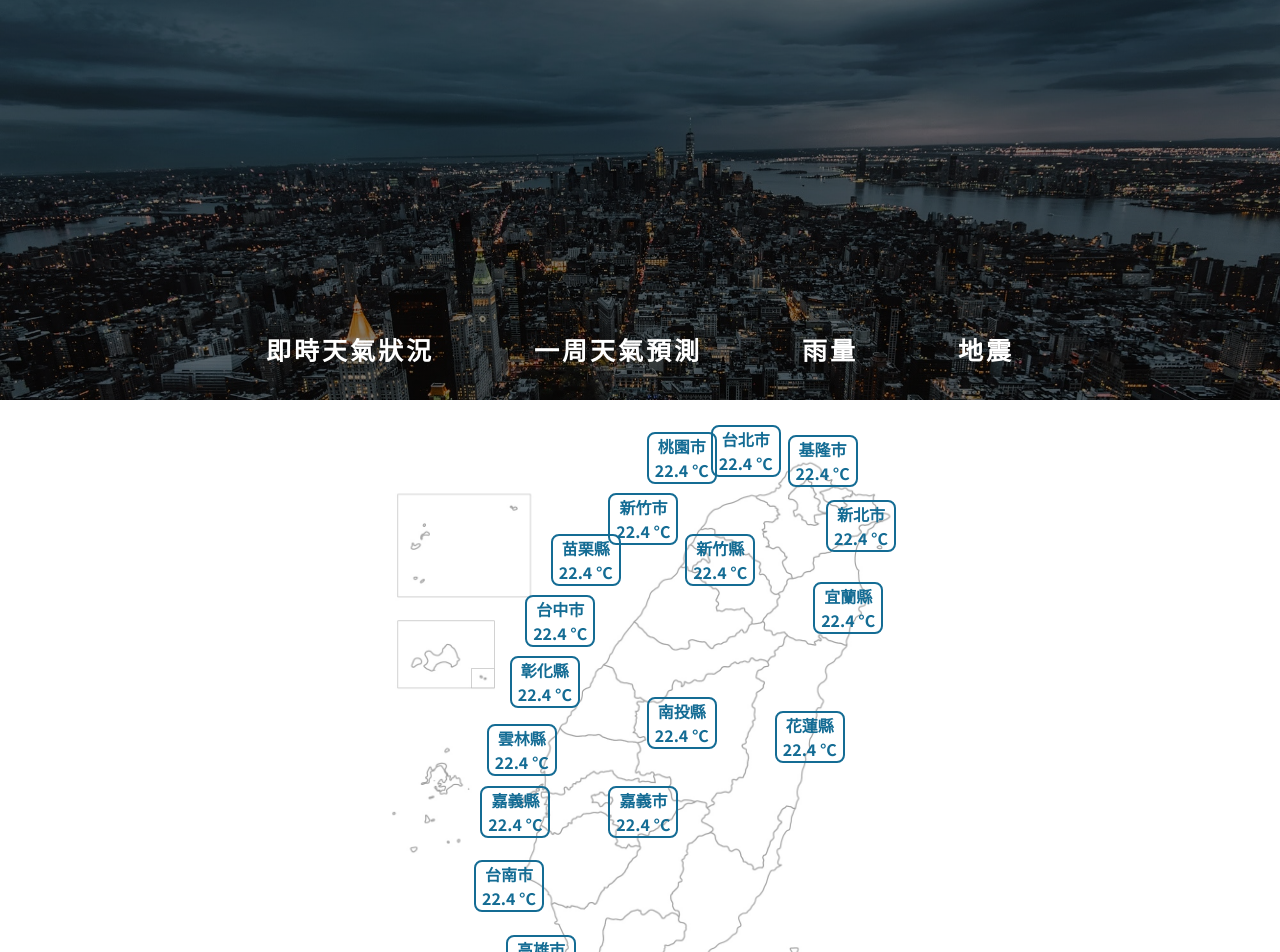
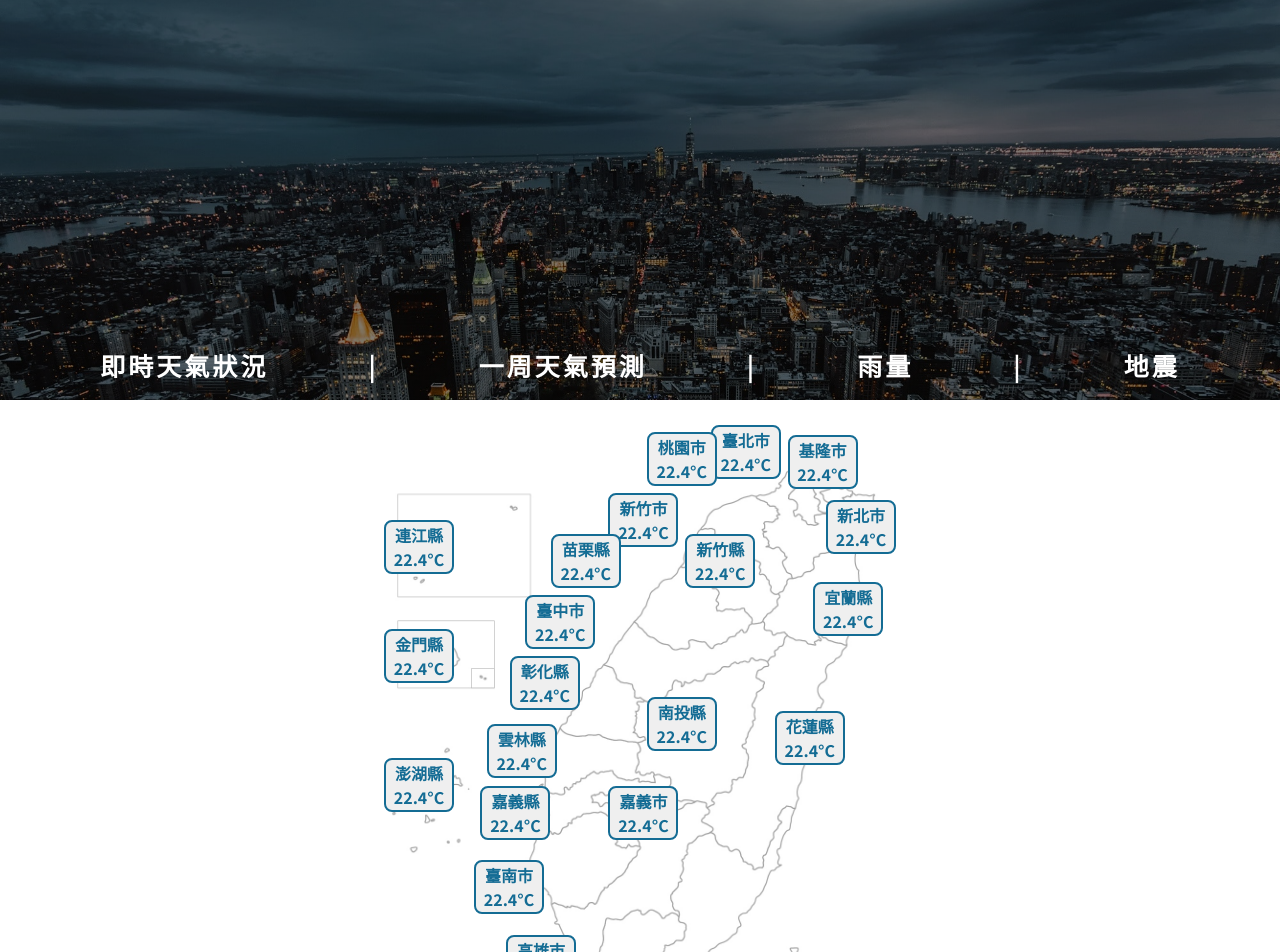
Before and after one commit to peter150397/WeatherWebsite, a Vue app: page /#/ in a window 1280 px wide. Shown: the top 952 px of the page. Built offline with nearby package versions, Linux system fonts and the light colour scheme; no server answers.

Commit message:
add detail infomation form

```diff
--- a/src/router/index.js
+++ b/src/router/index.js
@@ -13,7 +13,7 @@ const routes = [
         path: '',
         name: 'Home',
         component: () => import('../views/page/Home.vue'),
-      }
+      },
     ]
   },
 ]
--- a/src/store/index.js
+++ b/src/store/index.js
@@ -8,19 +8,19 @@ export default new Vuex.Store({
   state: {
     weatherData: [],
     weatherType:[],
-    location: []
+    location: [],
   },
   getters: {
   },
   mutations: {
     GETWEATHERDATA(state , payload) {
-      state.weatherData = payload
+      state.weatherData = payload;
     },
     GETWEATHERTYPE(state , payload) {
       const type = new Set();
 
       payload.forEach((item) => {
-        type.add(item.weatherElement[20].elementValue)
+        type.add(item.weatherElement[14].elementValue)
       });
       state.weatherType = Array.from(type);
     },
@@ -31,11 +31,11 @@ export default new Vuex.Store({
       })
 
       state.location = Array.from(location)
-    }
+    },
   },
   actions: {
     getWeatherData(context) {
-      const api = `https://opendata.cwb.gov.tw/api/v1/rest/datastore/O-A0003-001?Authorization=CWB-3586EDC3-F42A-4048-89F6-54F977C6DAD2`
+      const api = `https://opendata.cwb.gov.tw/api/v1/rest/datastore/O-A0001-001?Authorization=CWB-3586EDC3-F42A-4048-89F6-54F977C6DAD2`
 
       axios.get(api).then((res) => {
         console.log(res.data.records.location);
@@ -43,7 +43,7 @@ export default new Vuex.Store({
         context.commit('GETWEATHERTYPE' , res.data.records.location)
         context.commit('GETLOCATION' , res.data.records.location)
       })
-    }
+    },
   },
   modules: {
   }
--- a/src/views/Navbar.vue
+++ b/src/views/Navbar.vue
@@ -1,8 +1,11 @@
 <template>
     <div class="flex-container">
         <p>即時天氣狀況</p>
+        <p>|</p>
         <p>一周天氣預測</p>
+        <p>|</p>
         <p>雨量</p>
+        <p>|</p>
         <p>地震</p>
     </div>
 </template>
@@ -18,9 +21,9 @@ export default {
 .flex-container {
     display: flex;
     justify-content: center;
-    align-items: end;
+    align-items: flex-end;
     gap: 100px;
-    margin-bottom: 2rem;
+
     height: 400px;
 
     background-image:linear-gradient(rgba(0, 0, 0, 0.5), rgba(0, 0, 0, 0.5)) , url('../assets/bg-title.jpg');
@@ -32,6 +35,6 @@ p{
     color: white;
     font-size: 25px;
     letter-spacing: 3px;
-    margin-bottom: 2rem;
+    margin-bottom: 1rem;
 }
 </style>
--- a/src/views/page/Home.vue
+++ b/src/views/page/Home.vue
@@ -1,100 +1,164 @@
 <template>
     <div>
         <div class="flex-box">
-            <img src="../../assets/Taiwan.jpg" alt="">
-            <div class="location Keelung">
+            <img src="../../assets/Taiwan.jpg" alt="" class="Taiwan-img">
+            <button class="location Keelung" @click="selectLocation = '基隆市';">
                 <p>基隆市</p>
-                <p>22.4 °C</p>
-            </div>
-            <div class="location Taipei">
-                <p>台北市</p>
-                <p>22.4 °C</p>
-            </div>
-            <div class="location NewTaipei">
+                <p>22.4°C</p>
+            </button>
+
+            <button class="location Taipei" @click="selectLocation = '臺北市';">
+                <p>臺北市</p>
+                <p>22.4°C</p>
+            </button>
+            <button class="location NewTaipei" @click="selectLocation = '新北市'">
                 <p>新北市</p>
-                <p>22.4 °C</p>
-            </div>
-            <div class="location Taoyuan">
+                <p>22.4°C</p>
+            </button>
+            <button class="location Taoyuan" @click="selectLocation = '桃園市';">
                 <p>桃園市</p>
-                <p>22.4 °C</p>
-            </div>
-            <div class="location HsinchuCity">
+                <p>22.4°C</p>
+            </button>
+            <button class="location HsinchuCity" @click="selectLocation = '新竹市';">
                 <p>新竹市</p>
-                <p>22.4 °C</p>
-            </div>
-            <div class="location HsinchuCountry">
+                <p>22.4°C</p>
+            </button>
+            <button class="location HsinchuCountry" @click="selectLocation = '新竹縣';">
                 <p>新竹縣</p>
-                <p>22.4 °C</p>
-            </div>
-            <div class="location Miaoli">
+                <p>22.4°C</p>
+            </button>
+            <button class="location Miaoli" @click="selectLocation = '苗栗縣';">
                 <p>苗栗縣</p>
-                <p>22.4 °C</p>
-            </div>
-            <div class="location Taichung">
-                <p>台中市</p>
-                <p>22.4 °C</p>
-            </div>
-            <div class="location Nantou">
+                <p>22.4°C</p>
+            </button>
+            <button class="location Taichung" @click="selectLocation = '臺中市';">
+                <p>臺中市</p>
+                <p>22.4°C</p>
+            </button>
+            <button class="location Nantou" @click="selectLocation = '南投縣';">
                 <p>南投縣</p>
-                <p>22.4 °C</p>
-            </div>
-            <div class="location Changhua">
+                <p>22.4°C</p>
+            </button>
+            <button class="location Changhua" @click="selectLocation = '彰化縣';">
                 <p>彰化縣</p>
-                <p>22.4 °C</p>
-            </div>
-            <div class="location Yunlin">
+                <p>22.4°C</p>
+            </button>
+            <button class="location Yunlin" @click="selectLocation = '雲林縣';">
                 <p>雲林縣</p>
-                <p>22.4 °C</p>
-            </div>
-            <div class="location ChiayiCity">
+                <p>22.4°C</p>
+            </button>
+            <button class="location ChiayiCity" @click="selectLocation = '嘉義市';">
                 <p>嘉義市</p>
-                <p>22.4 °C</p>
-            </div>
-            <div class="location ChiayiCountry">
+                <p>22.4°C</p>
+            </button>
+            <button class="location ChiayiCountry" @click="selectLocation = '嘉義縣';">
                 <p>嘉義縣</p>
-                <p>22.4 °C</p>
-            </div>
-            <div class="location Tainan">
-                <p>台南市</p>
-                <p>22.4 °C</p>
-            </div>
-            <div class="location Kaohsiung">
+                <p>22.4°C</p>
+            </button>
+            <button class="location Tainan" @click="selectLocation = '臺南市';">
+                <p>臺南市</p>
+                <p>22.4°C</p>
+            </button>
+            <button class="location Kaohsiung" @click="selectLocation = '高雄市';">
                 <p>高雄市</p>
-                <p>22.4 °C</p>
-            </div>
-            <div class="location Pingtung">
+                <p>22.4°C</p>
+            </button>
+            <button class="location Pingtung" @click="selectLocation = '屏東縣';">
                 <p>屏東縣</p>
-                <p>22.4 °C</p>
-            </div>
-            <div class="location Taitung">
-                <p>台東縣</p>
-                <p>22.4 °C</p>
-            </div>
-            <div class="location Hualien">
+                <p>22.4°C</p>
+            </button>
+            <button class="location Taitung" @click="selectLocation = '臺東縣';">
+                <p>臺東縣</p>
+                <p>22.4°C</p>
+            </button>
+            <button class="location Hualien" @click="selectLocation = '花蓮縣';">
                 <p>花蓮縣</p>
-                <p>22.4 °C</p>
-            </div>
-            <div class="location Yilan">
+                <p>22.4°C</p>
+            </button>
+            <button class="location Yilan" @click="selectLocation = '宜蘭縣';">
                 <p>宜蘭縣</p>
-                <p>22.4 °C</p>
+                <p>22.4°C</p>
+            </button>
+            <button class="location Penghu" @click="selectLocation = '澎湖縣';">
+                <p>澎湖縣</p>
+                <p>22.4°C</p>
+            </button>
+            <button class="location Kinmen" @click="selectLocation = '金門縣';">
+                <p>金門縣</p>
+                <p>22.4°C</p>
+            </button>
+            <button class="location Lianjiang" @click="selectLocation = '連江縣';">
+                <p>連江縣</p>
+                <p>22.4°C</p>
+            </button>
+        </div>
+        <div class="table-bg">
+            <div class="table-div" v-if="selectLocation">
+                <table>
+                    <thead>
+                        <th>縣市</th>
+                        <th>鄉鎮市</th>
+                        <th>測站位置</th>
+                        <th>觀測時間</th>
+                        <th>溫度</th>
+                        <th>相對溼度</th>
+                        <th>風速</th>
+                        <th>天氣</th>
+                    </thead>
+                    <tbody v-for="item in filterData" :key="item.lat">
+                        <tr>
+                            <td>{{ item.parameter[0].parameterValue }}</td>
+                            <td>{{ item.parameter[2].parameterValue }}</td>
+                            <td>{{ item.locationName }}</td>
+                            <td>{{ item.time.obsTime }}</td>
+                            <td>{{ item.weatherElement[3].elementValue }} °C</td>
+                            <td>{{ item.weatherElement[4].elementValue * 100 }}%</td>
+                            <td>{{ item.weatherElement[2].elementValue }} m/s</td>
+                            <td>{{ item.weatherElement[14].elementValue }}</td>
+                        </tr>
+                    </tbody>
+                </table>
             </div>
         </div>
-
     </div>
 </template>
 
 <script>
+export default {
+    data() {
+        return {
+            selectLocation: '',
+            filterData: [],
+        }
+    },
+    watch: {
+        selectLocation() {
+            const vm = this;
+            vm.filterData = [];
 
+            vm.$store.state.weatherData.forEach((item) => {
+                if (vm.selectLocation == item.parameter[0].parameterValue) {
+                    vm.filterData.push(item)
+                }
+            })
+        }
+    },
+}
 </script>
 
 <style>
-
 .flex-box {
     display: flex;
     justify-content: center;
     position: relative;
+    margin: 2rem 0;
 }
-.location{
+
+.Taiwan-img {
+    height: 680px;
+}
+
+.location {
     position: absolute;
 
     width: 70px;
@@ -104,97 +168,150 @@
 
     text-align: center;
 }
-.location:hover{
+
+.location:hover {
     background-color: #146C94;
     color: #B0DAFF;
 }
 
-.Keelung{
+.Keelung {
     right: 33%;
     top: 0.5%;
 }
-.Taipei{
+
+.Taipei {
     right: 39%;
     top: -1%;
 }
-.NewTaipei{
+
+.NewTaipei {
     right: 30%;
     top: 10%;
 }
-.Taoyuan{
+
+.Taoyuan {
     right: 44%;
 
 }
-.HsinchuCity{
+
+.HsinchuCity {
     right: 47%;
     top: 9%;
 }
-.HsinchuCountry{
+
+.HsinchuCountry {
     right: 41%;
     top: 15%;
 }
-.Miaoli{
+
+.Miaoli {
     right: 51.5%;
     top: 15%;
 }
-.Taichung{
+
+.Taichung {
     right: 53.5%;
     top: 24%;
 }
-.Nantou{
+
+.Nantou {
     right: 44%;
     top: 39%;
 }
-.Changhua{
+
+.Changhua {
     right: 54.7%;
     top: 33%;
 }
-.Yunlin{
+
+.Yunlin {
     right: 56.5%;
     top: 43%;
 }
-.ChiayiCity{
+
+.ChiayiCity {
     right: 47%;
     top: 52%;
 }
-.ChiayiCountry{
+
+.ChiayiCountry {
     right: 57%;
     top: 52%;
 }
-.Tainan{
+
+.Tainan {
     right: 57.5%;
     top: 63%;
 }
-.Kaohsiung{
+
+.Kaohsiung {
     right: 55%;
     top: 74%;
 }
-.Pingtung{
+
+.Pingtung {
     right: 51%;
     top: 85%;
 }
-.Taitung{
+
+.Taitung {
     right: 40%;
     top: 78%;
 }
-.Hualien{
+
+.Hualien {
     right: 34%;
     top: 41%;
 }
-.Yilan{
+
+.Yilan {
     right: 31%;
     top: 22%;
 }
 
+.Penghu {
+    left: 30%;
+    top: 48%;
+}
 
-img {
-    height: 680px;
+.Kinmen {
+    left: 30%;
+    top: 29%;
 }
-p{
-    margin: 0;
-    font-weight: bold;
-    font-family: 'Noto Sans SC', sans-serif;
+
+.Lianjiang {
+    left: 30%;
+    top: 13%;
 }
 
 
+.table-bg {
+    background-color: #146C94;
+    padding: 3rem 20%;
+}
+.table-div{
+    background-color: white;
+    border-radius: 20px;
+    padding: 2rem;
+}
+
+table {
+    margin: 0 auto;
+    border-spacing: 20px;
+    border-collapse: collapse;
+}
+
+th , td {
+    padding: 1rem;
+    border-bottom: solid 2px rgb(204, 204, 204);
+}
+
+p {
+    margin: 0;
+    font-weight: bold;
+}
+
+body{
+    font-family: 'Noto Sans SC', sans-serif;
+}
 </style>
```
Also changed, not shown: src/views/page/Detail.vue (renamed from src/views/page/Home2.vue, +5 -6 lines).
